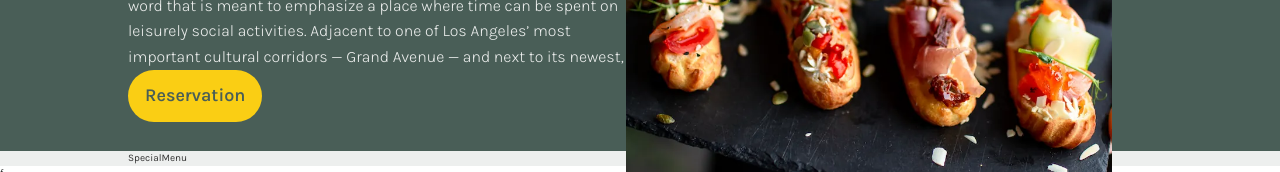
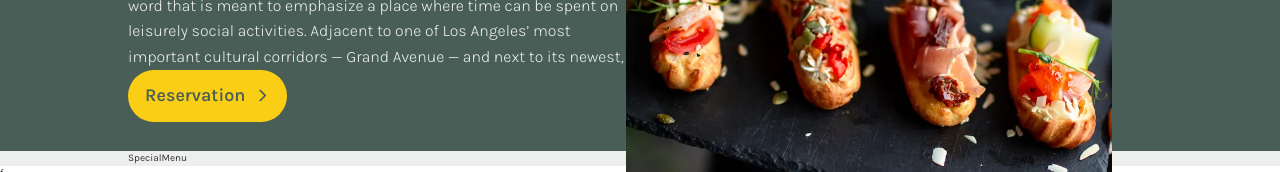
Before and after one commit to Mahyarnafisi/capstone-react-final-project, a React (Create React App) app: page / in a window 1280 px wide. Shown: the part 329-501 px from the top of the page. Built offline with nearby package versions, Linux system fonts and the light colour scheme; a web font is replaced by a local one.

Commit message:
optimizing the button in hero section -add icon

```diff
--- a/src/Components/HeroSection/HeroSection.jsx
+++ b/src/Components/HeroSection/HeroSection.jsx
@@ -2,6 +2,7 @@ import Styles from "./HeroSection.module.css";
 import React from "react";
 import { NavLink } from "react-router-dom";
 import heroSectionImg from "./../../assets/image/restauranfood.webp";
+import ArrowForwardIosRoundedIcon from "@mui/icons-material/ArrowForwardIosRounded";
 function HeroSection() {
   return (
     <section className={Styles.heroSection}>
@@ -13,7 +14,9 @@ function HeroSection() {
           restaurant’s name, Otium, has its roots in Latin, a word that is meant to emphasize a place where time can be spent on leisurely social activities. Adjacent to one of Los Angeles’ most important cultural corridors — Grand Avenue —
           and next to its newest,
         </p>
-        <NavLink>Reservation</NavLink>
+        <NavLink>
+          Reservation <ArrowForwardIosRoundedIcon />
+        </NavLink>
       </div>
       <div className={Styles.image}>
         <img className={Styles.heroSection__image} src={heroSectionImg} alt="" />
--- a/src/Components/HeroSection/HeroSection.module.css
+++ b/src/Components/HeroSection/HeroSection.module.css
@@ -53,6 +53,10 @@
   justify-content: center;
   transition: all 0.3s;
   border: 2px solid transparent;
+  gap: 1rem;
+}
+.content a svg {
+  transition: all 3;
 }
 .content a:hover {
   background-color: var(--color-primary-1);
```
